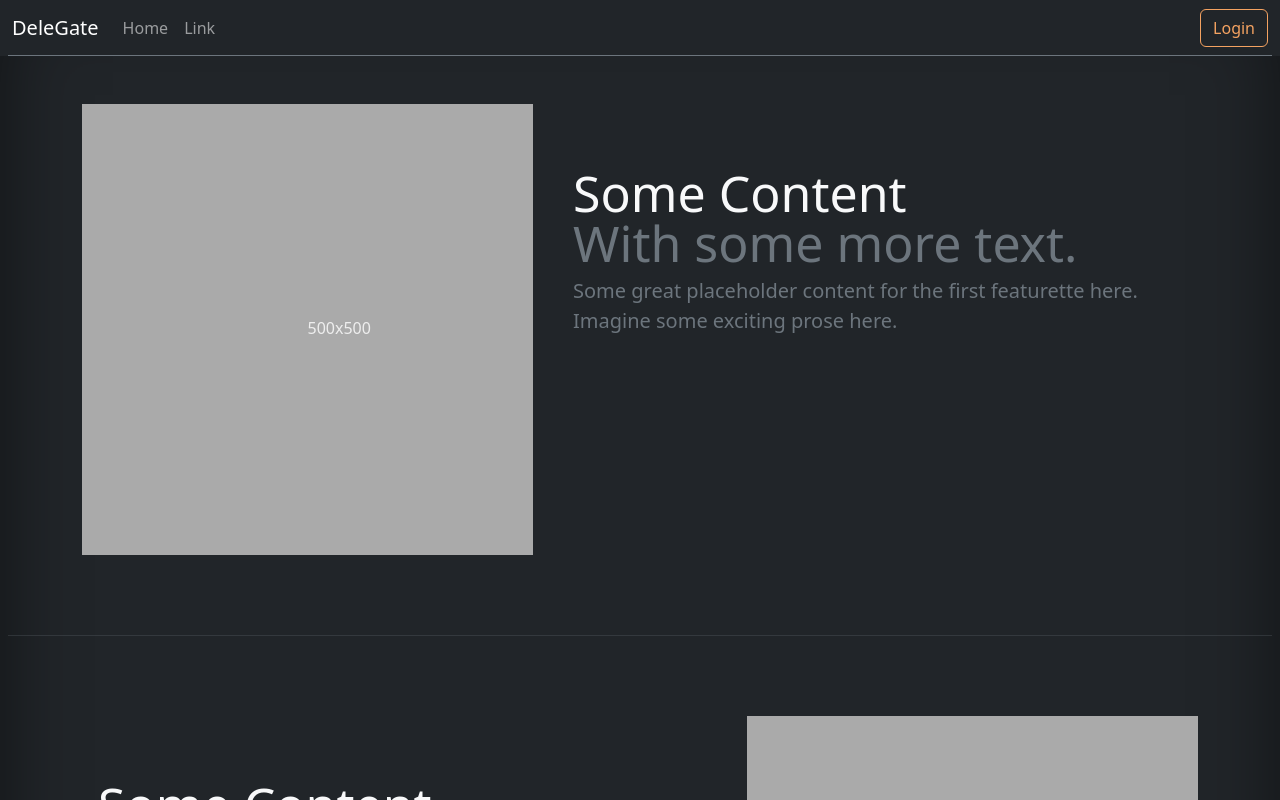
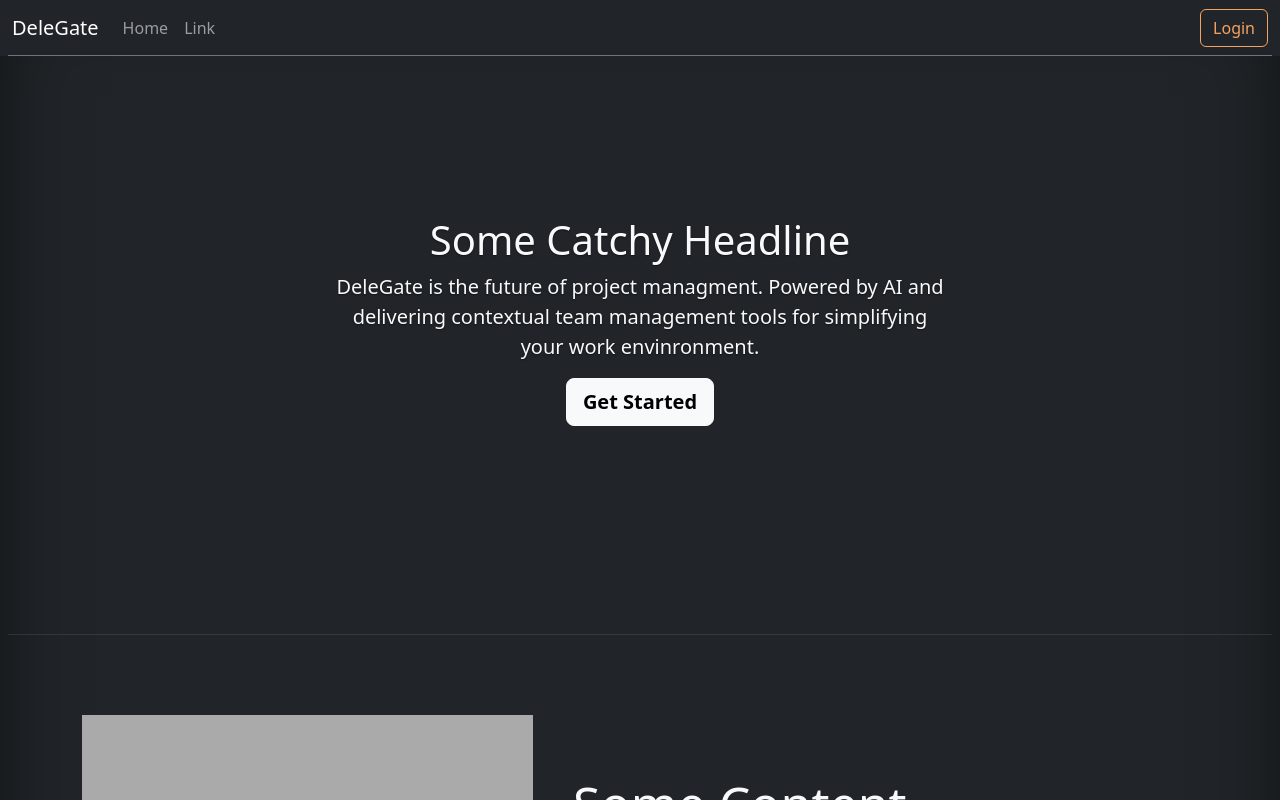
Before and after one commit to creppyfm/DeleGate, a React (Vite) app in the folder client/: page / in a window 1280 px wide. Shown: the top 800 px of the page. Built offline with nearby package versions, Linux system fonts and the light colour scheme.

Commit message:
Added Hero component

```diff
--- a/client/src/App.tsx
+++ b/client/src/App.tsx
@@ -1,5 +1,6 @@
 import "./App.css";
 import { Header } from "./components/Header";
+import { Hero } from "./components/Hero";
 import { Main } from "./components/Main";
 import { FeaturetteDivider } from "./components/FeaturetteDivider";
 
@@ -7,6 +8,8 @@ function App() {
   return (
     <>
       <Header />
+      <Hero />
+      <FeaturetteDivider />
       <Main />
       <FeaturetteDivider />
       <footer className="mt-auto">
--- /dev/null
+++ b/client/src/components/Hero.module.css
@@ -0,0 +1,16 @@
+.hero {
+  text-shadow: 0 0.05rem 0.1rem rgba(0, 0, 0, 0.5);
+  display: flex;
+  flex-direction: column;
+  align-items: center;
+  padding: 10rem 1rem;
+  max-width: 40rem;
+  margin: auto;
+  text-align: center;
+}
+
+.remove-text-shadow,
+.remove-text-shadow:hover,
+.remove-text-shadow:focus {
+  text-shadow: none; /* Prevent inheritance from `body` */
+}
--- /dev/null
+++ b/client/src/components/Hero.tsx
@@ -0,0 +1,22 @@
+import styles from "./Hero.module.css";
+
+export function Hero() {
+  return (
+    <div className={styles.hero}>
+      <h1 className="text-light">Some Catchy Headline</h1>
+      <p className="lead text-light">
+        DeleGate is the future of project managment. Powered by AI and
+        delivering contextual team management tools for simplifying your work
+        envinronment.
+      </p>
+      <p className="lead">
+        <a
+          href="#"
+          className={`${styles["remove-text-shadow"]} btn btn-lg fw-bold bg-light border-light btn-light`}
+        >
+          Get Started
+        </a>
+      </p>
+    </div>
+  );
+}
```
